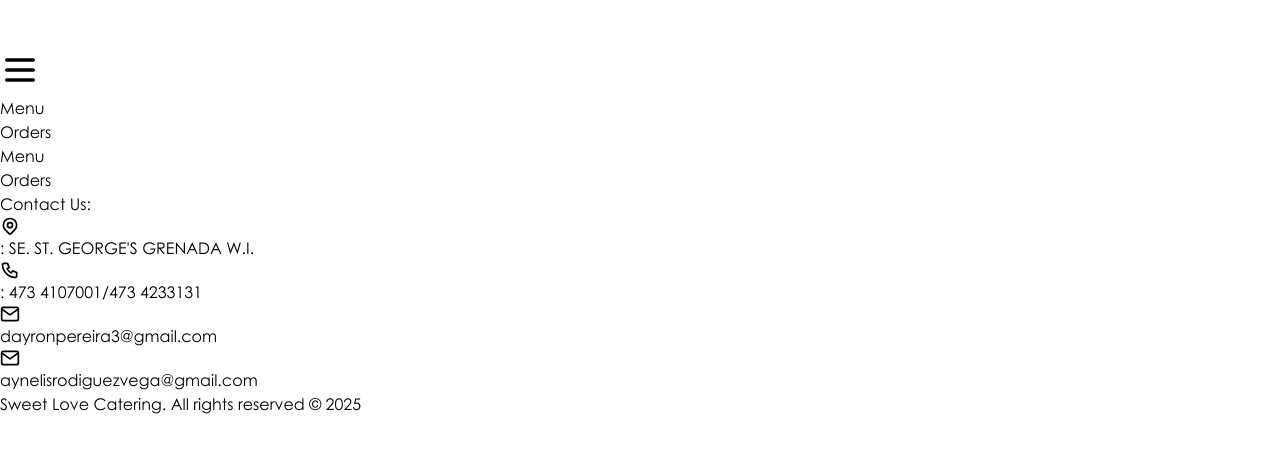
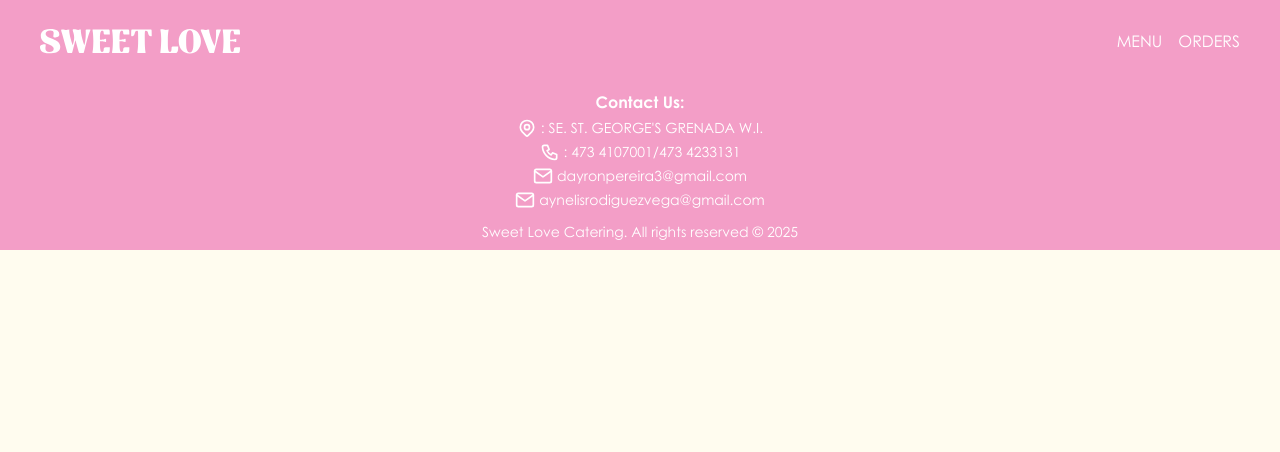
Before and after one commit to danielfc2001/sweet-love, a website: page client/dist/index.html in a window 1280 px wide. Drawn offline with Linux system fonts and the light colour scheme.

Commit message:
Fixing styles path in client

```diff
--- a/client/dist/index.html
+++ b/client/dist/index.html
@@ -5,8 +5,8 @@
     <link rel="icon" type="image/svg+xml" href="/Tazon.svg" />
     <meta name="viewport" content="width=device-width, initial-scale=1.0" />
     <title>Sweet Love Menu</title>
-    <script type="module" crossorigin src="/assets/index-Ch11WLuw.js"></script>
-    <link rel="stylesheet" crossorigin href="/assets/index-BkDqnKsL.css">
+    <script type="module" crossorigin src="/assets/index-iIBgQuE5.js"></script>
+    <link rel="stylesheet" crossorigin href="/assets/index-Cc_YBX1B.css">
   </head>
   <body>
     <div id="root"></div>
```
Also changed, not shown: client/dist/assets/index-BkDqnKsL.css (deleted), client/dist/assets/index-Cc_YBX1B.css (added), client/dist/assets/index-iIBgQuE5.js (renamed from client/dist/assets/index-Ch11WLuw.js).
